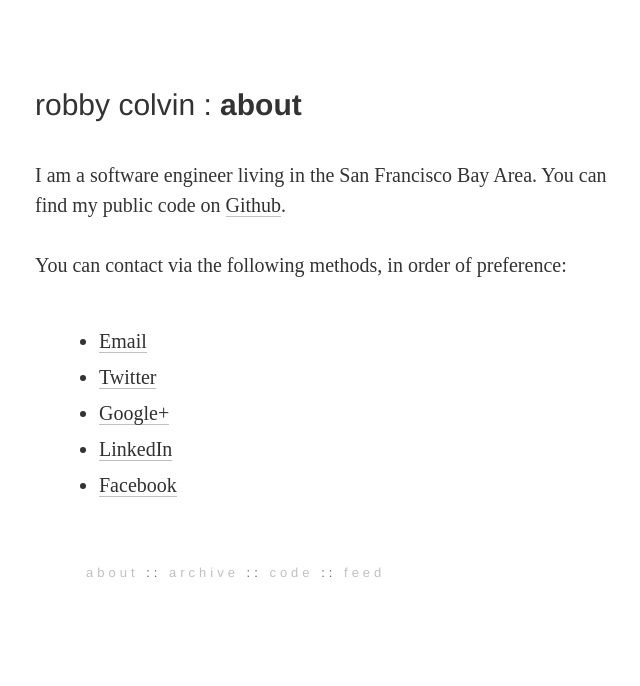
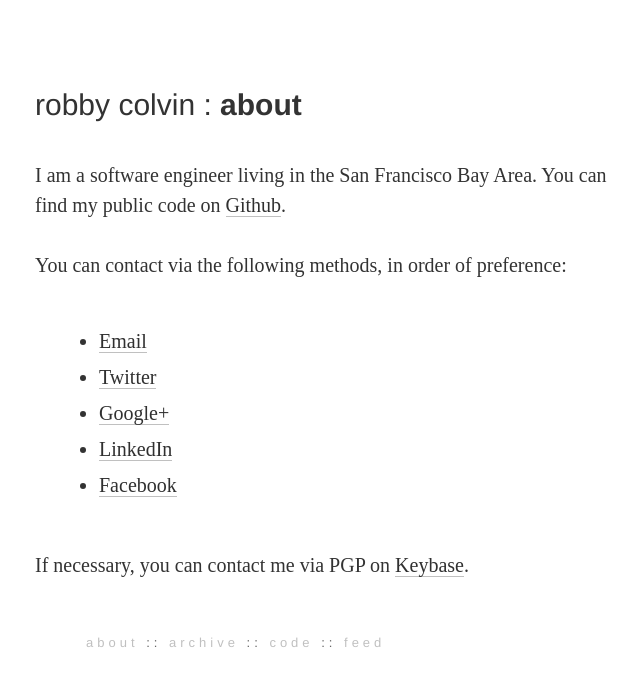
Before and after one commit to geetarista/geetarista.github.io, a Jekyll site: the page built from about.md, in a window 1280 px wide. Shown: the top 686 px of the page, without its empty margins (37-677 px from the left). Built offline with Jekyll 4.4.1, drawn with Linux system fonts in a browser that asks for light colours; Markdown is read by kramdown in place of the engine named in the settings.

Commit message:
Update about with Keybase

```diff
--- a/about.md
+++ b/about.md
@@ -13,3 +13,5 @@ You can contact via the following methods, in order of preference:
 * [Google+](https://plus.google.com/+RobbyColvin)
 * [LinkedIn](http://www.linkedin.com/in/robbycolvin/)
 * [Facebook](https://www.facebook.com/robbycolvin)
+
+If necessary, you can contact me via PGP on [Keybase](https://keybase.io/geetarista).
```
